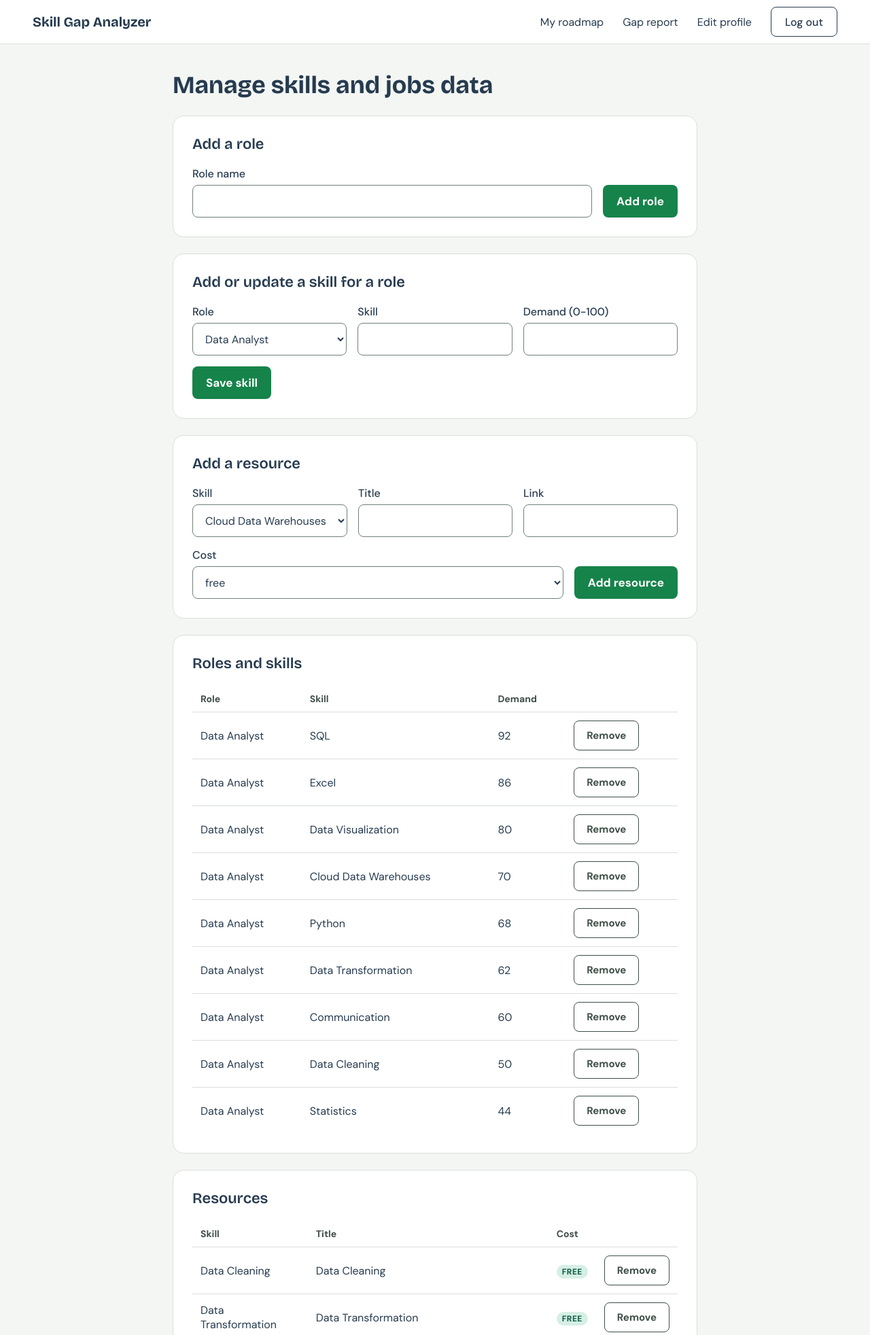
After one commit to ijazz-mal/skill_gap_analyzer, a Flask app: page /admin in a window 1280 px wide. The commit adds this page. Shown: the top 1964 px of the page at 68% size. Run offline with Flask 3, Linux system fonts and the light colour scheme; the visitor is signed in with stand-in values (Sample User, id 1); data comes from the database, SQL or seed files in the repository; data that the repository does not hold is empty.

Commit message:
added admin user, more style, more details captured at registration

```diff
--- a/app.py
+++ b/app.py
@@ -1,14 +1,17 @@
 import sqlite3
 import json
-from flask import Flask, render_template, request, redirect, session
+from flask import Flask, render_template, request, redirect, session, abort
 from gap import compute_gaps, load_roles
 from db import get_db, init_db
 from werkzeug.security import generate_password_hash, check_password_hash
-
+from datetime import datetime, timezone
+from functools import wraps
+import os
 
 app = Flask(__name__)
+app.secret_key = os.environ.get("SECRET_KEY", "dev-only-key")
 init_db()
-app.secret_key = "change-this-to-a-long-random-string"
+READY_THRESHOLD = 85
 
 @app.route("/")
 def home():
@@ -19,37 +22,55 @@ def profile():
     if "user_id" not in session:
         return redirect("/login")
     roles = load_roles()
-
+    error = None
     if request.method == "POST":
         role = request.form["role"]
         my_skills = request.form.getlist("skills")
-        conn = get_db()
-        conn.execute(
-            """INSERT INTO profiles (user_id, target_role, skills)
-                VALUES (?, ?, ?)
-                ON CONFLICT(user_id) DO UPDATE SET
-                    target_role = excluded.target_role,
-                    skills = excluded.skills""",
-            (session["user_id"], role, json.dumps(my_skills)),
-        )
-        conn.commit()
-        conn.close()
-        return redirect("/report")
+        degree = request.form["degree"].strip()
+        institution = request.form["institution"].strip()
+        interests = request.form["interests"].strip()
+        try:
+            year = int(request.form["graduation_year"])
+        except ValueError:
+            year = None
+        if not degree or not institution:
+            error = "Please enter your degree and institution."
+        elif year is None or not 1990 <= year <= 2035:
+            error = "Enter a valid graduation year."
+        else:
+            conn = get_db()
+            conn.execute(
+                """INSERT INTO profiles
+                       (user_id, degree, institution, graduation_year, interests, target_role, skills)
+                   VALUES (?, ?, ?, ?, ?, ?, ?)
+                   ON CONFLICT(user_id) DO UPDATE SET
+                       degree = excluded.degree,
+                       institution = excluded.institution,
+                       graduation_year = excluded.graduation_year,
+                       interests = excluded.interests,
+                       target_role = excluded.target_role,
+                       skills = excluded.skills""",
+                (session["user_id"], degree, institution, year, interests, role, json.dumps(my_skills)),
+            )
+            conn.commit()
+            conn.close()
+            return redirect("/report")
 
     conn = get_db()
     row = conn.execute(
         "SELECT * FROM profiles WHERE user_id = ?", (session["user_id"],)
     ).fetchone()
     conn.close()
-    saved_role = row["target_role"] if row else None
+    saved = dict(row) if row else {}
     saved_skills = json.loads(row["skills"]) if row else []
     all_skills = sorted({s["skill"] for r in roles.values() for s in r})
     return render_template(
         "profile.html",
         roles=roles,
         all_skills=all_skills,
-        saved_role=saved_role,
+        saved=saved,
         saved_skills=saved_skills,
+        error=error,
     )
 
 @app.route("/report")
@@ -60,7 +81,8 @@ def report():
     row = conn.execute(
         "SELECT * FROM profiles WHERE user_id = ?", (session["user_id"],)
     ).fetchone()
-    if row is None:
+    conn.close()
+    if row is None or row["target_role"] not in load_roles():
         return redirect("/profile")
     gaps = compute_gaps(row["target_role"], json.loads(row["skills"]))
     return render_template("report.html", role=row["target_role"], gaps=gaps)
@@ -111,30 +133,55 @@ def logout():
     session.clear()
     return redirect("/")
 
+def readiness(conn, user_id):
+    row = conn.execute("SELECT * FROM profiles WHERE user_id = ?", (user_id,)).fetchone()
+    if row is None:
+        return None
+    roles = load_roles()
+    if row["target_role"] not in roles:
+        return None
+    gaps = compute_gaps(row["target_role"], json.loads(row["skills"]))
+    done = {
+        r["skill"]
+        for r in conn.execute("SELECT skill FROM progress WHERE user_id = ?", (user_id,))
+    }
+    total = len(roles[row["target_role"]])
+    completed = sum(1 for g in gaps if g["skill"] in done)
+    score = round(100 * (total - len(gaps) + completed) / total) if total else 0
+    return row, gaps, done, score
+
+
 @app.route("/roadmap")
 def roadmap():
     if "user_id" not in session:
         return redirect("/login")
     conn = get_db()
-    row = conn.execute(
-        "SELECT * FROM profiles WHERE user_id = ?", (session["user_id"],)
-    ).fetchone()
-    if row is None:
+    data = readiness(conn, session["user_id"])
+    if data is None:
         conn.close()
         return redirect("/profile")
-    gaps = compute_gaps(row["target_role"], json.loads(row["skills"]))
-    done = {
-        r["skill"]
-        for r in conn.execute(
-            "SELECT skill FROM progress WHERE user_id = ?", (session["user_id"],)
-        )
-    }
+    row, gaps, done, score = data
+    ready = score >= READY_THRESHOLD
+    partners, shared = [], set()
+    if ready:
+        partners = conn.execute(
+            """SELECT p.* FROM partners p
+               JOIN partner_roles pr ON pr.partner_id = p.id
+               JOIN roles r ON r.id = pr.role_id
+               WHERE r.name = ? ORDER BY p.name""",
+            (row["target_role"],),
+        ).fetchall()
+        shared = {
+            r["partner_id"]
+            for r in conn.execute(
+                "SELECT partner_id FROM referrals WHERE user_id = ?", (session["user_id"],)
+            )
+        }
     conn.close()
-    total = len(load_roles()[row["target_role"]])
-    completed = sum(1 for g in gaps if g["skill"] in done)
-    score = round(100 * (total - len(gaps) + completed) / total)
     return render_template(
-        "roadmap.html", role=row["target_role"], gaps=gaps, done=done, score=score
+        "roadmap.html",
+        role=row["target_role"], gaps=gaps, done=done, score=score,
+        ready=ready, threshold=READY_THRESHOLD, partners=partners, shared=shared,
     )
 
 @app.route("/toggle", methods=["POST"])
@@ -154,12 +201,229 @@ def toggle():
         )
     else:
         conn.execute(
-            "INSERT INTO progress (user_id, skill) VALUES (?, ?)",
-            (session["user_id"], skill),
+            "INSERT INTO progress (user_id, skill, completed_at) VALUES (?, ?, ?)",
+            (
+                session["user_id"],
+                skill,
+                datetime.now(timezone.utc).isoformat(timespec="seconds"),
+            ),
         )
     conn.commit()
     conn.close()
     return redirect("/roadmap")
 
+def admin_required(f):
+    @wraps(f)
+    def wrapper(*args, **kwargs):
+        if "user_id" not in session:
+            return redirect("/login")
+        conn = get_db()
+        u = conn.execute(
+            "SELECT is_admin FROM users WHERE id = ?", (session["user_id"],)
+        ).fetchone()
+        conn.close()
+        if not u or not u["is_admin"]:
+            abort(403)
+        return f(*args, **kwargs)
+    return wrapper
+
+
+@app.route("/admin")
+@admin_required
+def admin():
+    conn = get_db()
+    rows = conn.execute(
+        """SELECT r.id AS role_id, r.name AS role, s.id AS skill_id,
+                  s.name AS skill, rs.demand
+           FROM role_skills rs
+           JOIN roles r ON r.id = rs.role_id
+           JOIN skills s ON s.id = rs.skill_id
+           ORDER BY r.name, rs.demand DESC"""
+    ).fetchall()
+    roles = conn.execute("SELECT * FROM roles ORDER BY name").fetchall()
+    skills = conn.execute("SELECT * FROM skills ORDER BY name").fetchall()
+    resources = conn.execute(
+        """SELECT res.id, res.title, res.url, res.cost, s.name AS skill
+           FROM resources res JOIN skills s ON s.id = res.skill_id
+           ORDER BY s.name, res.cost"""
+    ).fetchall()
+    partners = conn.execute(
+        """SELECT p.id, p.name, p.website, GROUP_CONCAT(r.name, ', ') AS roles
+           FROM partners p
+           LEFT JOIN partner_roles pr ON pr.partner_id = p.id
+           LEFT JOIN roles r ON r.id = pr.role_id
+           GROUP BY p.id ORDER BY p.name"""
+    ).fetchall()
+    referrals = conn.execute(
+        """SELECT ref.created_at, p.name AS partner, u.name, u.email,
+                  pf.degree, pf.institution
+           FROM referrals ref
+           JOIN partners p ON p.id = ref.partner_id
+           JOIN users u ON u.id = ref.user_id
+           LEFT JOIN profiles pf ON pf.user_id = u.id
+           ORDER BY ref.created_at DESC"""
+    ).fetchall()
+    conn.close()
+    return render_template(
+        "admin.html",
+        rows=rows,
+        roles=roles,
+        skills=skills,
+        resources=resources,
+        partners=partners,
+        referrals=referrals
+    )
+
+
+@app.route("/admin/role", methods=["POST"])
+@admin_required
+def admin_add_role():
+    name = request.form["name"].strip()
+    if name:
+        conn = get_db()
+        conn.execute("INSERT OR IGNORE INTO roles (name) VALUES (?)", (name,))
+        conn.commit()
+        conn.close()
+    return redirect("/admin")
+
+
+@app.route("/admin/skill", methods=["POST"])
+@admin_required
+def admin_save_skill():
+    name = request.form["skill"].strip()
+    try:
+        demand = int(request.form["demand"])
+    except ValueError:
+        return redirect("/admin")
+    if name and 0 <= demand <= 100:
+        conn = get_db()
+        conn.execute("INSERT OR IGNORE INTO skills (name) VALUES (?)", (name,))
+        skill_id = conn.execute(
+            "SELECT id FROM skills WHERE name = ?", (name,)
+        ).fetchone()["id"]
+        conn.execute(
+            """INSERT INTO role_skills (role_id, skill_id, demand) VALUES (?, ?, ?)
+               ON CONFLICT(role_id, skill_id) DO UPDATE SET demand = excluded.demand""",
+            (request.form["role_id"], skill_id, demand),
+        )
+        conn.commit()
+        conn.close()
+    return redirect("/admin")
+
+
+@app.route("/admin/skill/delete", methods=["POST"])
+@admin_required
+def admin_delete_skill():
+    conn = get_db()
+    conn.execute(
+        "DELETE FROM role_skills WHERE role_id = ? AND skill_id = ?",
+        (request.form["role_id"], request.form["skill_id"]),
+    )
+    conn.commit()
+    conn.close()
+    return redirect("/admin")
+
+
+@app.route("/admin/resource", methods=["POST"])
+@admin_required
+def admin_add_resource():
+    title = request.form["title"].strip()
+    url = request.form["url"].strip()
+    cost = request.form["cost"]
+    if title and url.startswith(("http://", "https://")) and cost in ("free", "paid"):
+        conn = get_db()
+        conn.execute(
+            "INSERT OR IGNORE INTO resources (skill_id, title, url, cost) VALUES (?, ?, ?, ?)",
+            (request.form["skill_id"], title, url, cost),
+        )
+        conn.commit()
+        conn.close()
+    return redirect("/admin")
+
+
+@app.route("/admin/resource/delete", methods=["POST"])
+@admin_required
+def admin_delete_resource():
+    conn = get_db()
+    conn.execute("DELETE FROM resources WHERE id = ?", (request.form["id"],))
+    conn.commit()
+    conn.close()
+    return redirect("/admin")
+
+@app.route("/share", methods=["POST"])
+def share():
+    if "user_id" not in session:
+        return redirect("/login")
+    conn = get_db()
+    data = readiness(conn, session["user_id"])
+    if data is None or data[3] < READY_THRESHOLD:
+        conn.close()
+        abort(403)
+    partner_id = request.form["partner_id"]
+    matches = conn.execute(
+        """SELECT 1 FROM partner_roles pr JOIN roles r ON r.id = pr.role_id
+           WHERE pr.partner_id = ? AND r.name = ?""",
+        (partner_id, data[0]["target_role"]),
+    ).fetchone()
+    if matches:
+        conn.execute(
+            "INSERT OR IGNORE INTO referrals (user_id, partner_id, created_at) VALUES (?, ?, ?)",
+            (session["user_id"], partner_id,
+             datetime.now(timezone.utc).isoformat(timespec="seconds")),
+        )
+        conn.commit()
+    conn.close()
+    return redirect("/roadmap")
+
+
+@app.route("/unshare", methods=["POST"])
+def unshare():
+    if "user_id" not in session:
+        return redirect("/login")
+    conn = get_db()
+    conn.execute(
+        "DELETE FROM referrals WHERE user_id = ? AND partner_id = ?",
+        (session["user_id"], request.form["partner_id"]),
+    )
+    conn.commit()
+    conn.close()
+    return redirect("/roadmap")
+
+
+@app.route("/admin/partner", methods=["POST"])
+@admin_required
+def admin_add_partner():
+    name = request.form["name"].strip()
+    website = request.form["website"].strip()
+    if not website.startswith(("http://", "https://")):
+        website = ""
+    if name:
+        conn = get_db()
+        conn.execute(
+            "INSERT OR IGNORE INTO partners (name, website, description) VALUES (?, ?, ?)",
+            (name, website, request.form["description"].strip()),
+        )
+        pid = conn.execute("SELECT id FROM partners WHERE name = ?", (name,)).fetchone()["id"]
+        conn.execute(
+            "INSERT OR IGNORE INTO partner_roles (partner_id, role_id) VALUES (?, ?)",
+            (pid, request.form["role_id"]),
+        )
+        conn.commit()
+        conn.close()
+    return redirect("/admin")
+
+
+@app.route("/admin/partner/delete", methods=["POST"])
+@admin_required
+def admin_delete_partner():
+    pid = request.form["id"]
+    conn = get_db()
+    conn.execute("DELETE FROM referrals WHERE partner_id = ?", (pid,))
+    conn.execute("DELETE FROM partner_roles WHERE partner_id = ?", (pid,))
+    conn.execute("DELETE FROM partners WHERE id = ?", (pid,))
+    conn.commit()
+    conn.close()
+    return redirect("/admin")
+
 if __name__ == "__main__":
     app.run(debug=True)
--- a/static/styles.css
+++ b/static/styles.css
@@ -816,3 +816,51 @@ p {
   border-radius: 8px;
   color: #7a1f16;
 }
+
+/* Admin */
+.inline-form {
+  display: flex;
+  flex-wrap: wrap;
+  gap: 16px;
+  align-items: flex-end;
+}
+.inline-form .field {
+  flex: 1 1 180px;
+}
+.inline-form .btn {
+  min-height: 48px;
+  border: 0;
+  font:
+    700 16px 'DM Sans',
+    sans-serif;
+  cursor: pointer;
+}
+.table-wrap {
+  overflow-x: auto;
+}
+.admin-table {
+  width: 100%;
+  border-collapse: collapse;
+  text-align: left;
+  min-width: 520px;
+}
+.admin-table th {
+  padding: 10px 12px;
+  font-size: 14px;
+  color: var(--muted);
+}
+.admin-table td {
+  padding: 12px;
+  border-top: 1px solid var(--line);
+  vertical-align: middle;
+}
+
+.partner {
+  display: flex;
+  justify-content: space-between;
+  align-items: center;
+  gap: 16px;
+  flex-wrap: wrap;
+  padding-top: 14px;
+  border-top: 1px solid var(--line);
+}
--- /dev/null
+++ b/templates/admin.html
@@ -0,0 +1,98 @@
+{% extends "base.html" %}
+{% block title %}Admin{% endblock %}
+{% block content %}
+<main class="page">
+  <h1>Manage skills and jobs data</h1>
+
+  <section class="card">
+    <h2>Add a role</h2>
+    <form method="post" action="/admin/role" class="inline-form">
+      <div class="field"><label for="rname">Role name</label><input id="rname" name="name" required></div>
+      <button type="submit" class="btn btn-primary">Add role</button>
+    </form>
+  </section>
+
+  <section class="card">
+    <h2>Add or update a skill for a role</h2>
+    <form method="post" action="/admin/skill" class="inline-form">
+      <div class="field"><label for="srole">Role</label>
+        <select id="srole" name="role_id">{% for r in roles %}<option value="{{ r.id }}">{{ r.name }}</option>{% endfor %}</select></div>
+      <div class="field"><label for="sname">Skill</label><input id="sname" name="skill" list="skill-list" required>
+        <datalist id="skill-list">{% for s in skills %}<option value="{{ s.name }}">{% endfor %}</datalist></div>
+      <div class="field"><label for="sdemand">Demand (0-100)</label><input id="sdemand" name="demand" type="number" min="0" max="100" required></div>
+      <button type="submit" class="btn btn-primary">Save skill</button>
+    </form>
+  </section>
+
+  <section class="card">
+    <h2>Add a resource</h2>
+    <form method="post" action="/admin/resource" class="inline-form">
+      <div class="field"><label for="rskill">Skill</label>
+        <select id="rskill" name="skill_id">{% for s in skills %}<option value="{{ s.id }}">{{ s.name }}</option>{% endfor %}</select></div>
+      <div class="field"><label for="rtitle">Title</label><input id="rtitle" name="title" required></div>
+      <div class="field"><label for="rurl">Link</label><input id="rurl" name="url" type="url" required></div>
+      <div class="field"><label for="rcost">Cost</label>
+        <select id="rcost" name="cost"><option>free</option><option>paid</option></select></div>
+      <button type="submit" class="btn btn-primary">Add resource</button>
+    </form>
+  </section>
+
+  <section class="card">
+    <h2>Roles and skills</h2>
+    <div class="table-wrap"><table class="admin-table">
+      <thead><tr><th>Role</th><th>Skill</th><th>Demand</th><th></th></tr></thead>
+      <tbody>
+      {% for r in rows %}
+        <tr><td>{{ r.role }}</td><td>{{ r.skill }}</td><td>{{ r.demand }}</td>
+          <td><form method="post" action="/admin/skill/delete">
+            <input type="hidden" name="role_id" value="{{ r.role_id }}"><input type="hidden" name="skill_id" value="{{ r.skill_id }}">
+            <button class="step-btn undo">Remove</button></form></td></tr>
+      {% endfor %}
+      </tbody>
+    </table></div>
+  </section>
+
+  <section class="card">
+    <h2>Resources</h2>
+    <div class="table-wrap"><table class="admin-table">
+      <thead><tr><th>Skill</th><th>Title</th><th>Cost</th><th></th></tr></thead>
+      <tbody>
+      {% for r in resources %}
+        <tr><td>{{ r.skill }}</td><td><a href="{{ r.url }}">{{ r.title }}</a></td><td><span class="tag tag-{{ r.cost }}">{{ r.cost }}</span></td>
+          <td><form method="post" action="/admin/resource/delete"><input type="hidden" name="id" value="{{ r.id }}"><button class="step-btn undo">Remove</button></form></td></tr>
+      {% endfor %}
+      </tbody>
+    </table></div>
+  </section>
+  <section class="card">
+    <h2>Partner organizations</h2>
+    <form method="post" action="/admin/partner" class="inline-form">
+      <div class="field"><label for="pname">Name</label><input id="pname" name="name" required></div>
+      <div class="field"><label for="pweb">Website</label><input id="pweb" name="website" type="url"></div>
+      <div class="field"><label for="pdesc">Description</label><input id="pdesc" name="description"></div>
+      <div class="field"><label for="prole">Hires for</label>
+        <select id="prole" name="role_id">{% for r in roles %}<option value="{{ r.id }}">{{ r.name }}</option>{% endfor %}</select></div>
+      <button type="submit" class="btn btn-primary">Add partner</button>
+    </form>
+    <div class="table-wrap"><table class="admin-table">
+      <thead><tr><th>Partner</th><th>Roles</th><th></th></tr></thead>
+      <tbody>{% for p in partners %}
+        <tr><td>{{ p.name }}</td><td>{{ p.roles }}</td>
+          <td><form method="post" action="/admin/partner/delete"><input type="hidden" name="id" value="{{ p.id }}"><button class="step-btn undo">Remove</button></form></td></tr>
+      {% endfor %}</tbody>
+    </table></div>
+  </section>
+
+  <section class="card">
+    <h2>Shared profiles (referrals)</h2>
+    <div class="table-wrap"><table class="admin-table">
+      <thead><tr><th>Date</th><th>Partner</th><th>Graduate</th><th>Email</th><th>Degree</th><th>Institution</th></tr></thead>
+      <tbody>{% for r in referrals %}
+        <tr><td>{{ r.created_at }}</td><td>{{ r.partner }}</td><td>{{ r.name }}</td><td>{{ r.email }}</td><td>{{ r.degree }}</td><td>{{ r.institution }}</td></tr>
+      {% else %}
+        <tr><td colspan="6">No profiles shared yet.</td></tr>
+      {% endfor %}</tbody>
+    </table></div>
+  </section>
+</main>
+{% endblock %}
```
Also changed, not shown: db.py (+114 -5 lines), gap.py (+31 -15 lines), templates/profile.html (+36 -2 lines), templates/roadmap.html (+23 -0 lines), 1 other file.
